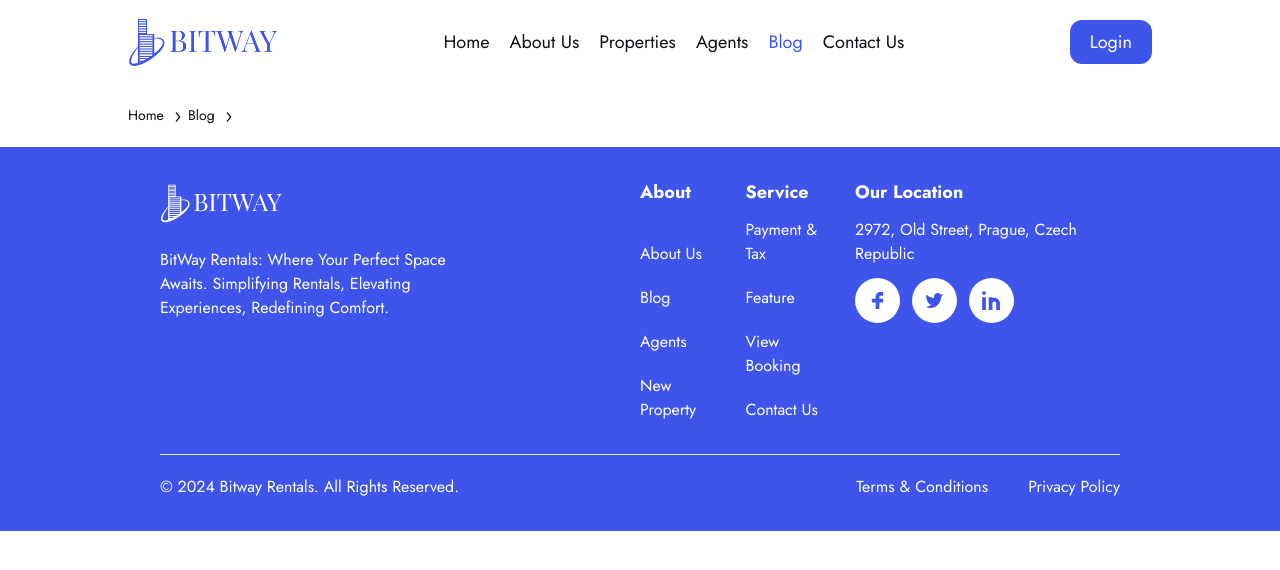
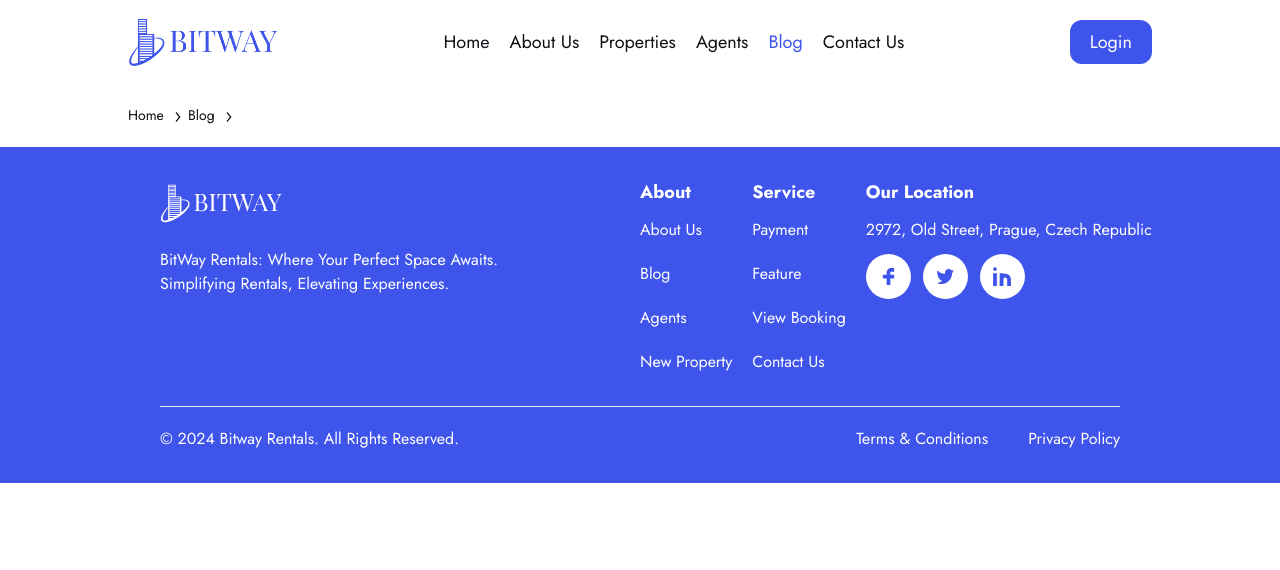
Before and after one commit to siddhaarthh/property-dealing, a Next.js app: page /blog in a window 1280 px wide. Shown: the top 570 px of the page. Built offline with nearby package versions, Linux system fonts and the light colour scheme.

Commit message:
fixed footer

```diff
--- a/components/Footer.jsx
+++ b/components/Footer.jsx
@@ -9,22 +9,22 @@ import Link from "next/link";
 function Footer() {
   return (
     <footer className="w-full bg-primary-500 px-5 py-8 lg:px-[10rem]">
-      <div className="flex flex-col gap-10 border-b pb-8  md:flex-row md:justify-between">
-        <div className="flex flex-col gap-5 lg:w-1/3">
+      <div className="flex flex-col gap-10 border-b pb-8 md:flex-row  md:justify-between">
+        <div className="flex w-max flex-col gap-5">
           <Image src={logo} width={123} height={50} alt="bitway logo" />
 
           <p className=" text-white">
-            BitWay Rentals: Where Your Perfect Space Awaits. Simplifying
-            Rentals, Elevating Experiences, Redefining Comfort.
+            BitWay Rentals: Where Your Perfect Space Awaits. <br /> Simplifying
+            Rentals, Elevating Experiences.
           </p>
         </div>
 
-        <div className="flex flex-col gap-5 md:flex-row md:justify-between lg:w-1/2">
+        <div className="flex w-1/2 flex-col justify-between gap-5 md:flex-row">
           {/* about */}
 
-          <div className=" flex flex-col justify-between  text-white  md:gap-3">
+          <div className=" flex  flex-col text-white  md:gap-3">
             <h3 className="text-[18px] font-[700]">About</h3>
-            <ul className="flex  gap-5 md:flex-col">
+            <ul className="flex  gap-5 whitespace-nowrap md:flex-col">
               <li>
                 <Link href="/about">About Us</Link>
               </li>
@@ -46,8 +46,8 @@ function Footer() {
           {/* service */}
           <div className="flex flex-col text-white  md:gap-3">
             <h3 className="text-[18px] font-[700]">Service</h3>
-            <ul className="flex gap-5 md:flex-col">
-              <li>Payment & Tax</li>
+            <ul className="flex gap-5 whitespace-nowrap md:flex-col">
+              <li>Payment</li>
               <li>Feature</li>
               <li>View Booking</li>
               <li>Contact Us</li>
@@ -57,7 +57,7 @@ function Footer() {
           {/* our location */}
           <div className="flex flex-col text-white md:gap-3">
             <h3 className="text-[18px] font-[700]">Our Location</h3>
-            <div className="flex flex-col gap-3">
+            <div className="flex flex-col gap-3 whitespace-nowrap">
               <p>2972, Old Street, Prague, Czech Republic</p>
               <div className="flex gap-3">
                 <Image
@@ -84,8 +84,8 @@ function Footer() {
         </div>
       </div>
 
-      <div className="flex items-center justify-between pt-5">
-        <p className="h-full text-center text-white">
+      <div className="flex flex-col items-center justify-between gap-5 pt-5 md:flex-row md:gap-0">
+        <p className=" text-center text-white">
           &copy; {new Date().getFullYear()} Bitway Rentals. All Rights Reserved.
         </p>
 
```
